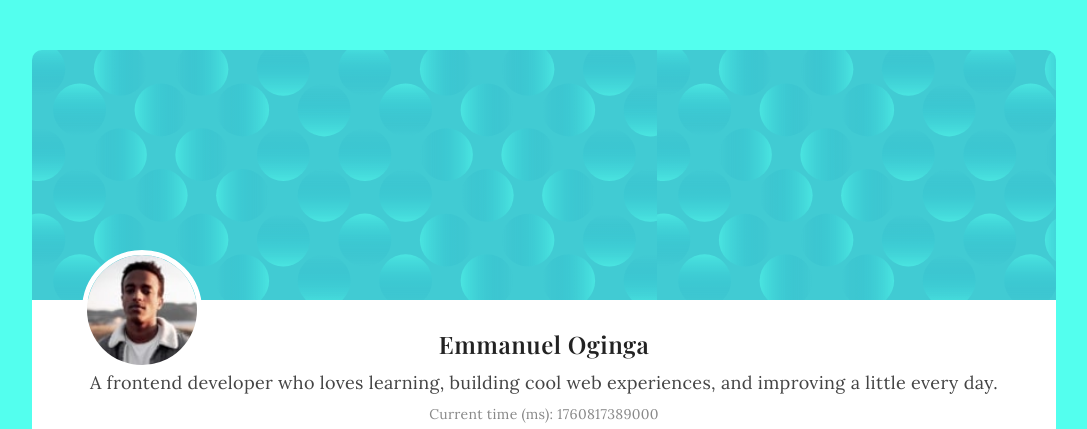
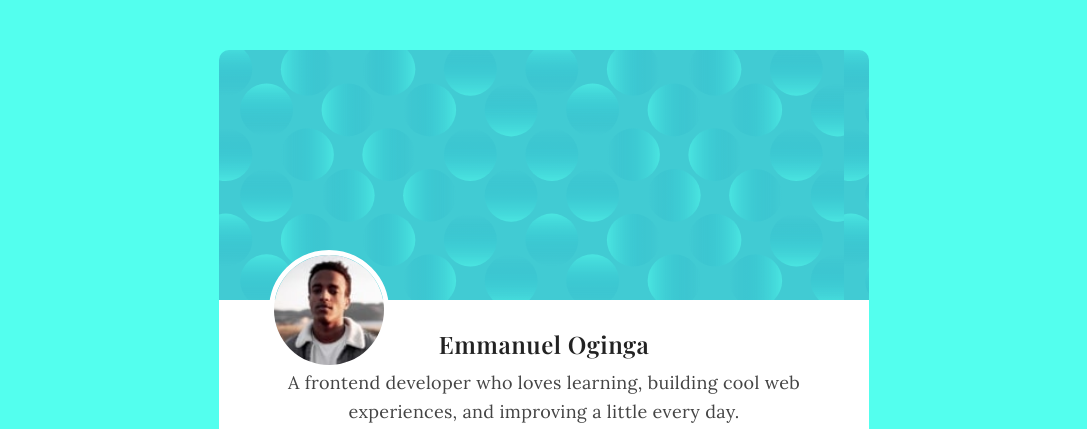
Before and after one commit to EmmanuelCrafts/HNG-internship, a plain HTML site: page index.html in a window 1280 px wide. Shown: the top 429 px of the page, without its empty margins (96-1183 px from the left). Drawn offline with nearby package versions, Linux system fonts and the light colour scheme.

Commit message:
style: make profile card width in tablet to be 650px

```diff
--- a/style.css
+++ b/style.css
@@ -58,7 +58,7 @@ a:focus {
 
 @media (min-width: 768px) {
     .profile-card {
-        width: 80%;
+        width: 650px;
     }
 }
 
@@ -104,7 +104,6 @@ h3 {
         width: 120px;
         height: 120px;
         left: 50px;
-        top: ;
     }
 }
 .sec-container {
```
